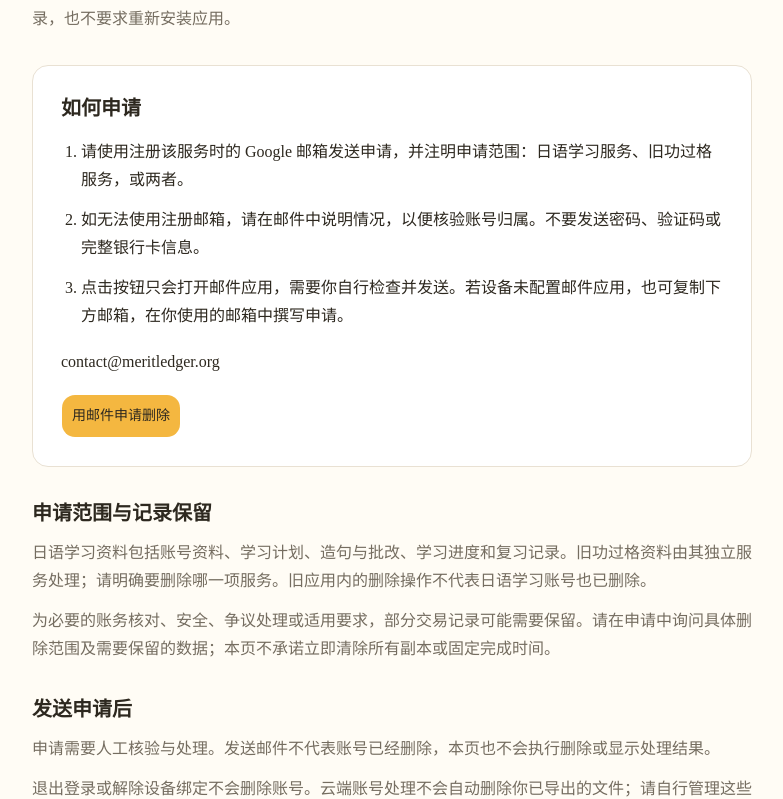
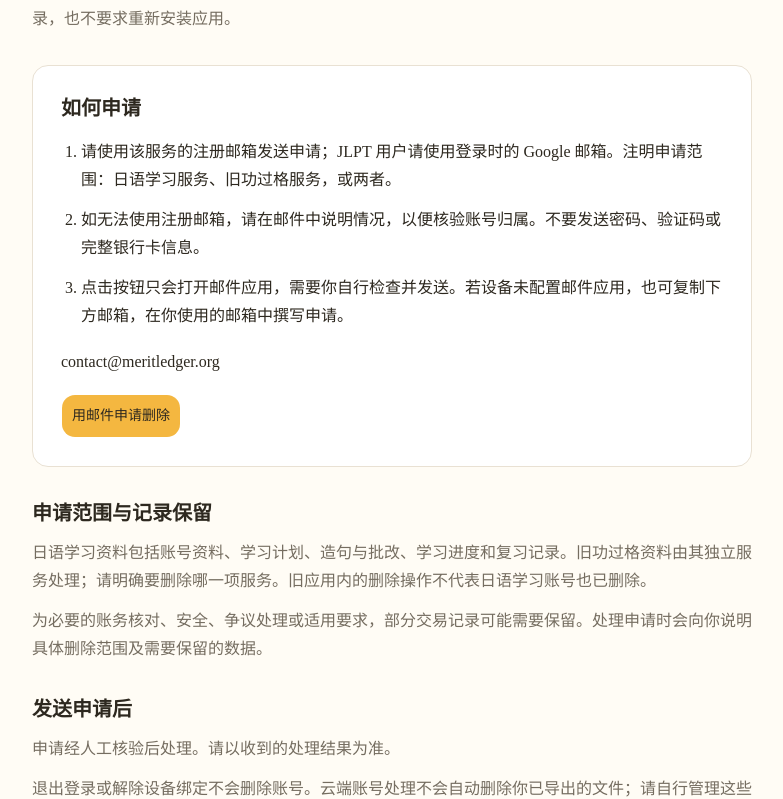
Before and after one commit to LeoEzraShayne/jlpt-web, a Next.js app: page /delete-account in a window 1280 px wide. Shown: the part 221-1020 px from the top of the page, without its empty margins (248-1031 px from the left). Built offline with nearby package versions, Linux system fonts and the light colour scheme; no server answers.

Commit message:
Clarify deletion requests for legacy email accounts

```diff
--- a/src/components/public/delete-account-view.tsx
+++ b/src/components/public/delete-account-view.tsx
@@ -12,21 +12,21 @@ const copy = {
     intro: "你可以通过邮件申请删除日语造句实验室（JLPT）或旧功过格服务的账号与关联数据。本页无需登录，也不要求重新安装应用。",
     requestTitle: "如何申请",
     steps: [
-      "请使用注册该服务时的 Google 邮箱发送申请，并注明申请范围：日语学习服务、旧功过格服务，或两者。",
+      "请使用该服务的注册邮箱发送申请；JLPT 用户请使用登录时的 Google 邮箱。注明申请范围：日语学习服务、旧功过格服务，或两者。",
       "如无法使用注册邮箱，请在邮件中说明情况，以便核验账号归属。不要发送密码、验证码或完整银行卡信息。",
       "点击按钮只会打开邮件应用，需要你自行检查并发送。若设备未配置邮件应用，也可复制下方邮箱，在你使用的邮箱中撰写申请。",
     ],
     action: "用邮件申请删除",
     subject: "账号与数据删除申请 — JLPT / 功过格",
-    body: "你好，我希望申请删除账号及关联数据。\n\n申请服务（日语学习 JLPT / 旧功过格 / 两者）：\n注册该服务的 Google 邮箱：\n申请范围或无法使用注册邮箱的情况：\n\n我理解发送申请不代表删除已完成，账号归属及处理范围需要核验。",
+    body: "你好，我希望申请删除账号及关联数据。\n\n申请服务（日语学习 JLPT / 旧功过格 / 两者）：\n注册邮箱：\n申请范围或无法使用注册邮箱的情况：\n\n我理解发送申请不代表删除已完成，账号归属及处理范围需要核验。",
     scopeTitle: "申请范围与记录保留",
     scope: [
       "日语学习资料包括账号资料、学习计划、造句与批改、学习进度和复习记录。旧功过格资料由其独立服务处理；请明确要删除哪一项服务。旧应用内的删除操作不代表日语学习账号也已删除。",
-      "为必要的账务核对、安全、争议处理或适用要求，部分交易记录可能需要保留。请在申请中询问具体删除范围及需要保留的数据；本页不承诺立即清除所有副本或固定完成时间。",
+      "为必要的账务核对、安全、争议处理或适用要求，部分交易记录可能需要保留。处理申请时会向你说明具体删除范围及需要保留的数据。",
     ],
     noticeTitle: "发送申请后",
     notices: [
-      "申请需要人工核验与处理。发送邮件不代表账号已经删除，本页也不会执行删除或显示处理结果。",
+      "申请经人工核验后处理。请以收到的处理结果为准。",
       "退出登录或解除设备绑定不会删除账号。云端账号处理不会自动删除你已导出的文件；请自行管理这些副本。",
       "旧功过格订阅不会因发送本申请自动取消。如仍有订阅，请同时查看原服务的订阅管理说明。",
     ],
@@ -38,21 +38,21 @@ const copy = {
     intro: "You can request deletion of your JLPT Sentence Lab account, your legacy Merit Ledger account, or both by email. This page does not require sign-in or reinstalling the app.",
     requestTitle: "How to request deletion",
     steps: [
-      "Send your request from the Google email address registered with the service. Specify JLPT Sentence Lab, legacy Merit Ledger, or both.",
+      "Send your request from the email registered with the service. For JLPT, use the Google email you sign in with. Specify JLPT Sentence Lab, legacy Merit Ledger, or both.",
       "If you cannot use the registered email address, explain this in your message so account ownership can be verified. Do not send passwords, verification codes, or full payment card details.",
       "The button only opens your email app. You must review and send the message yourself. If no email app is configured, copy the address below and compose a request in your usual email service.",
     ],
     action: "Request deletion by email",
     subject: "Account and data deletion request — JLPT / Merit Ledger",
-    body: "Hello, I would like to request deletion of my account and associated data.\n\nService (JLPT Sentence Lab / legacy Merit Ledger / both):\nGoogle email address registered with the service:\nRequested scope or difficulty accessing the registered email address:\n\nI understand that sending this request does not complete deletion. Account ownership and the scope of processing need to be verified.",
+    body: "Hello, I would like to request deletion of my account and associated data.\n\nService (JLPT Sentence Lab / legacy Merit Ledger / both):\nRegistered email address:\nRequested scope or difficulty accessing the registered email address:\n\nI understand that sending this request does not complete deletion. Account ownership and the scope of processing need to be verified.",
     scopeTitle: "Scope and retained records",
     scope: [
       "JLPT learning data includes account information, study plans, sentences and corrections, learning progress, and review history. Legacy Merit Ledger data is handled by its separate service. Specify which service you want deleted. Deletion in the old app does not mean your JLPT account has also been deleted.",
-      "Some transaction records may need to be retained for necessary accounting, security, dispute handling, or applicable requirements. Ask about the specific deletion scope and any retained data in your request. This page does not promise immediate removal of all copies or a fixed completion time.",
+      "Some transaction records may need to be retained for necessary accounting, security, dispute handling, or applicable requirements. The response to your request will explain which data will be deleted and which records need to be retained.",
     ],
     noticeTitle: "After sending your request",
     notices: [
-      "Requests require manual verification and processing. Sending an email does not mean your account has been deleted. This page does not perform deletion or display a processing result.",
+      "Requests are processed after manual verification. Refer to the response you receive for the outcome.",
       "Signing out or unlinking a device does not delete your account. Processing a cloud account does not automatically delete files you have exported; manage these copies yourself.",
       "Sending this request does not automatically cancel a legacy Merit Ledger subscription. If you have an active subscription, also consult the original service's subscription management instructions.",
     ],
```
